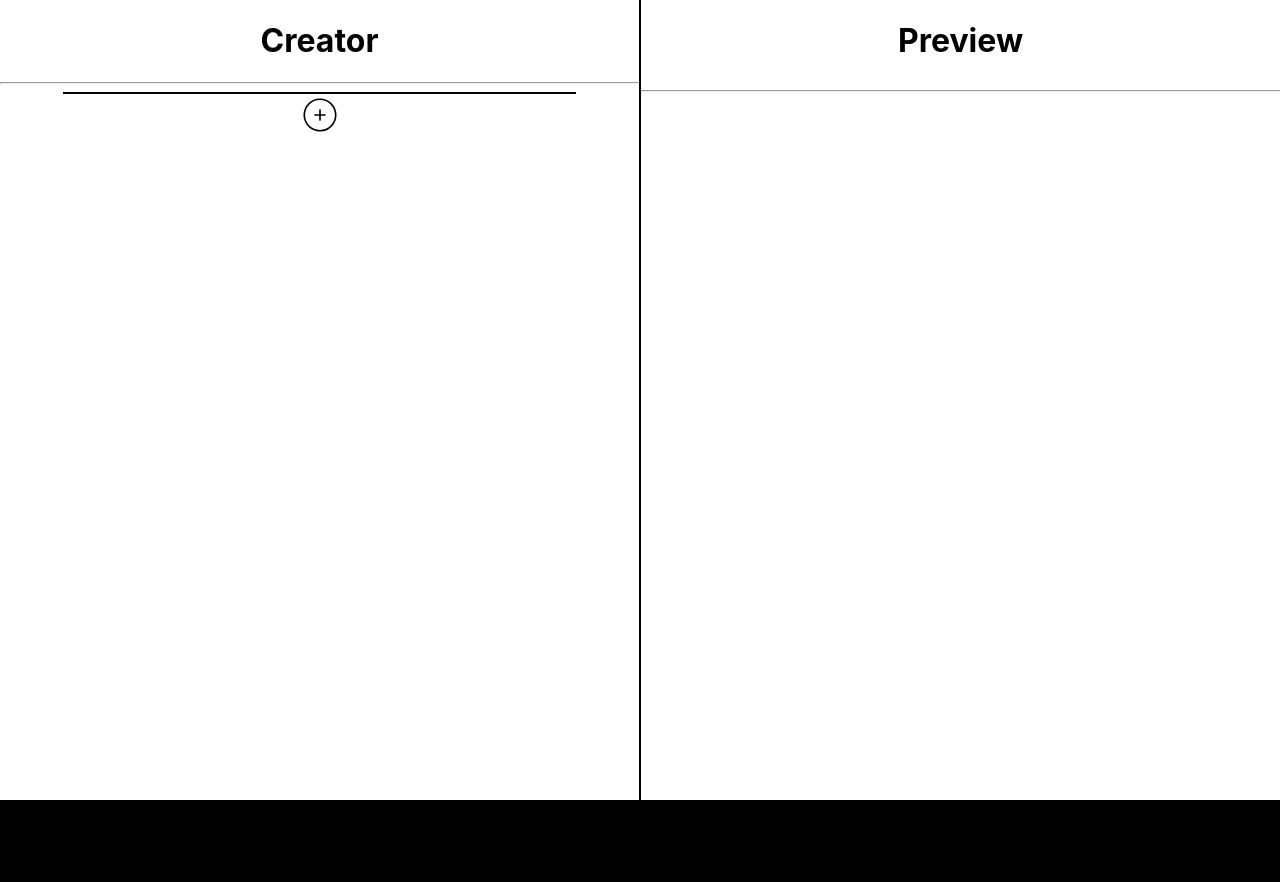
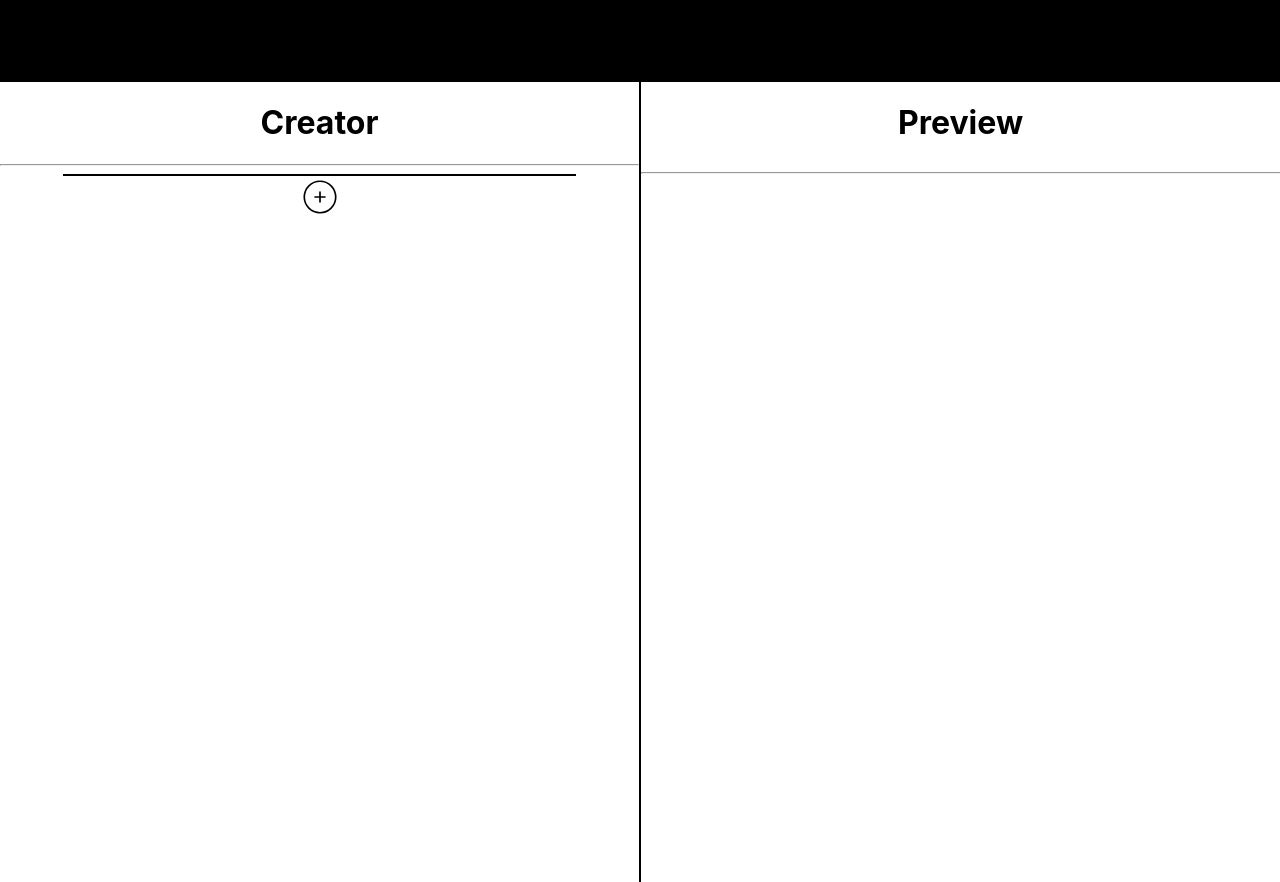
Before and after one commit to Unique-000/notatki, a React (Create React App) app: page / in a window 1280 px wide. Before the commit the page ends 800 px from the top, so only its background shows below. Built offline with nearby package versions, Linux system fonts and the light colour scheme.

Commit message:
test change

```diff
--- a/src/App.js
+++ b/src/App.js
@@ -3,7 +3,9 @@ import './App.css';
 import NoteCreator from './NoteCreator.js';
 
 const Header = () => {
-
+  return(
+    <h1>Header</h1>
+  )
 }
 
 const Footer = () => {
```
